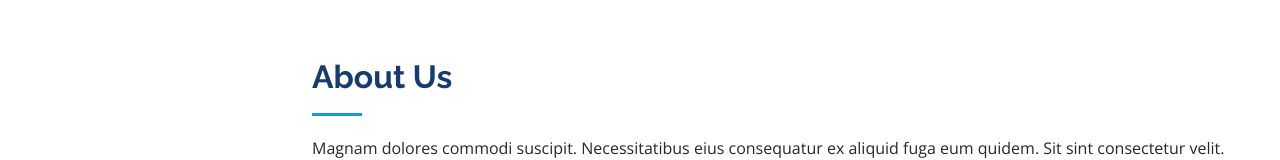
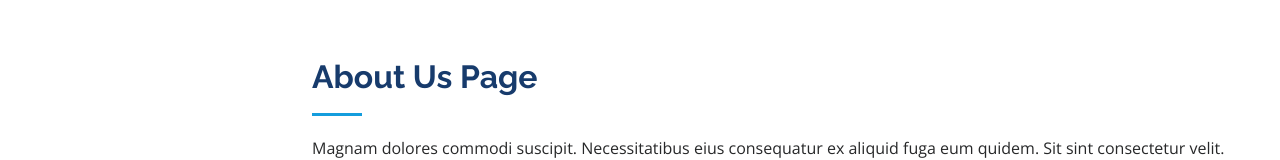
Before and after one commit to ladikpe/LoveLife, a plain HTML site: page index.html in a window 1280 px wide. Shown: the part 802-962 px from the top of the page. Drawn offline with nearby package versions, Linux system fonts and the light colour scheme.

Commit message:
Update index.html

```diff
--- a/index.html
+++ b/index.html
@@ -84,7 +84,7 @@
       <div class="container">
 
         <div class="section-title">
-          <h2>About Us</h2>
+          <h2>About Us Page</h2>
           <p>Magnam dolores commodi suscipit. Necessitatibus eius consequatur ex aliquid fuga eum quidem. Sit sint consectetur velit. Quisquam quos quisquam cupiditate. Et nemo qui impedit suscipit alias ea. Quia fugiat sit in iste officiis commodi quidem hic quas.</p>
         </div>
 
```
